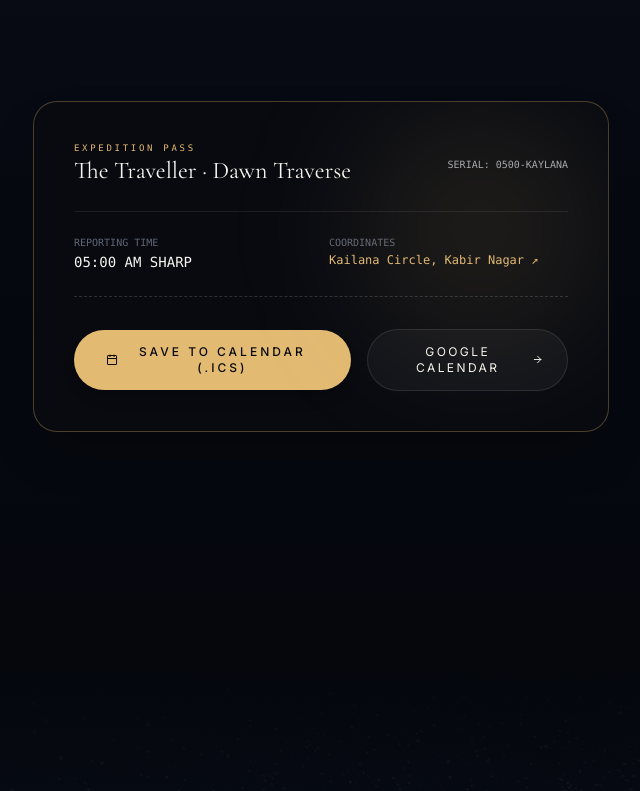
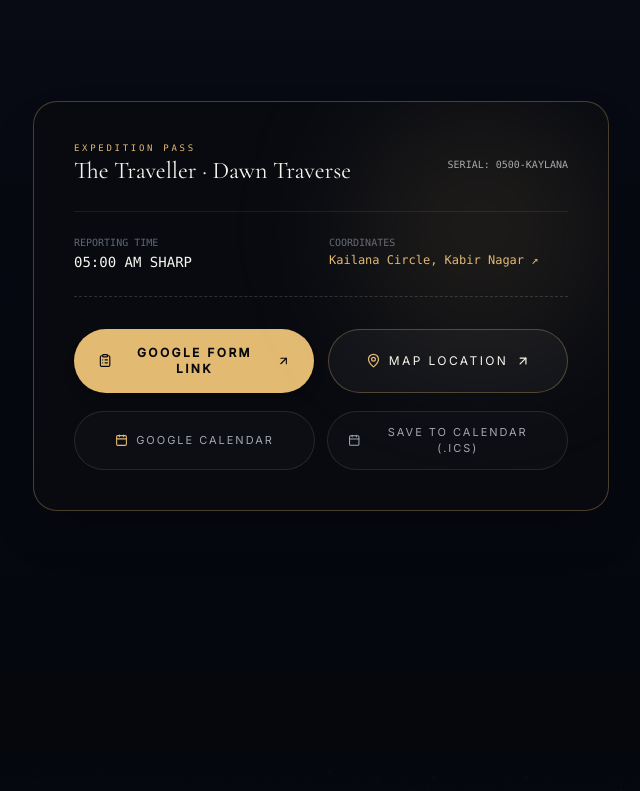
Before and after one commit to Vikash55Kumar/traveller, a Next.js app in the folder traveller-frontend/: page / in a window 1280 px wide. Shown: the part 10909-11700 px from the top of the page, without its empty margins (319-959 px from the left). Built offline with nearby package versions, Linux system fonts and the light colour scheme.

Commit message:
feat: add Google Form Link and Map Location buttons to Expedition Pass

```diff
--- a/traveller-frontend/src/components/arrival/ArrivalSection.tsx
+++ b/traveller-frontend/src/components/arrival/ArrivalSection.tsx
@@ -2,7 +2,7 @@
 
 import React, { useState } from "react";
 import { motion } from "framer-motion";
-import { Calendar, CheckCircle2, ArrowRight } from "lucide-react";
+import { Calendar, CheckCircle2, ArrowUpRight, MapPin, ClipboardList } from "lucide-react";
 import { experience } from "@/content/experience";
 import { generateIcsFile, getGoogleCalendarUrl } from "@/lib/calendar";
 
@@ -96,43 +96,77 @@
           </div>
 
           {/* Actions */}
-          {!saved ? (
-            <div className="flex flex-col sm:flex-row items-center justify-center gap-4">
+          <div className="space-y-3.5">
+            {/* Primary Row: Google Form Link & Map Location */}
+            <div className="grid grid-cols-1 sm:grid-cols-2 gap-3.5">
+              <a
+                href={experience.meta.googleFormUrl}
+                target="_blank"
+                rel="noopener noreferrer"
+                className="px-6 py-4 rounded-full bg-[#E2BA72] text-[#08090C] font-semibold text-xs tracking-[0.2em] uppercase hover:bg-[#F3D089] transition-all duration-300 flex items-center justify-center gap-2 cursor-pointer shadow-lg hover:shadow-[#E2BA72]/20 group"
+              >
+                <ClipboardList size={15} />
+                <span>GOOGLE FORM LINK</span>
+                <ArrowUpRight
+                  size={14}
+                  className="group-hover:translate-x-0.5 group-hover:-translate-y-0.5 transition-transform"
+                />
+              </a>
+
+              <a
+                href={experience.meta.mapsUrl}
+                target="_blank"
+                rel="noopener noreferrer"
+                className="px-6 py-4 rounded-full bg-white/[0.04] text-[#F8F6F0] border border-[#E2BA72]/30 hover:border-[#E2BA72] hover:bg-white/[0.08] text-xs tracking-[0.2em] uppercase transition-all duration-300 flex items-center justify-center gap-2 group"
+              >
+                <MapPin size={15} className="text-[#E2BA72]" />
+                <span>MAP LOCATION</span>
+                <ArrowUpRight
+                  size={14}
+                  className="group-hover:translate-x-0.5 group-hover:-translate-y-0.5 transition-transform"
+                />
+              </a>
+            </div>
+
+            {/* Secondary Row: Calendar Options */}
+            <div className="grid grid-cols-1 sm:grid-cols-2 gap-3 pt-1">
+              <a
+                href={getGoogleCalendarUrl()}
+                target="_blank"
+                rel="noopener noreferrer"
+                onClick={() => setSaved(true)}
+                className="px-5 py-3 rounded-full bg-white/[0.02] text-[#A2A7B0] hover:text-[#F8F6F0] border border-white/10 hover:border-white/20 text-[11px] tracking-[0.18em] uppercase transition-all duration-300 flex items-center justify-center gap-2"
+              >
+                <Calendar size={13} className="text-[#E2BA72]" />
+                <span>GOOGLE CALENDAR</span>
+              </a>
+
               <button
                 type="button"
                 onClick={() => {
                   generateIcsFile();
                   setSaved(true);
                 }}
-                className="w-full sm:w-auto px-8 py-3.5 rounded-full bg-[#E2BA72] text-[#08090C] font-medium text-xs tracking-[0.25em] uppercase hover:bg-[#F3D089] transition-all duration-300 flex items-center justify-center gap-2 cursor-pointer shadow-lg hover:shadow-[#E2BA72]/20"
+                className="px-5 py-3 rounded-full bg-white/[0.02] text-[#A2A7B0] hover:text-[#F8F6F0] border border-white/10 hover:border-white/20 text-[11px] tracking-[0.18em] uppercase transition-all duration-300 flex items-center justify-center gap-2 cursor-pointer"
               >
-                <Calendar size={14} />
+                <Calendar size={13} />
                 <span>SAVE TO CALENDAR (.ICS)</span>
               </button>
+            </div>
 
-              <a
-                href={getGoogleCalendarUrl()}
-                target="_blank"
-                rel="noopener noreferrer"
-                onClick={() => setSaved(true)}
-                className="w-full sm:w-auto px-6 py-3.5 rounded-full bg-white/[0.04] text-[#F8F6F0] border border-white/10 hover:border-white/25 hover:bg-white/[0.08] text-xs tracking-[0.2em] uppercase transition-all duration-300 flex items-center justify-center gap-2"
-              >
-                <span>GOOGLE CALENDAR</span>
-                <ArrowRight size={13} />
-              </a>
-            </div>
-          ) : (
+            {saved && (
               <motion.div
                 initial={{ opacity: 0, scale: 0.95 }}
                 animate={{ opacity: 1, scale: 1 }}
-              className="flex items-center justify-center gap-3 py-2 text-[#E2BA72]"
+                className="flex items-center justify-center gap-2 pt-2 text-[#E2BA72]"
               >
-              <CheckCircle2 size={18} />
-              <span className="text-xs font-mono tracking-widest uppercase">
-                PASS CONFIRMED // SEE YOU AT 5:00 AM
+                <CheckCircle2 size={16} />
+                <span className="text-[11px] font-mono tracking-widest uppercase">
+                  CALENDAR INVITE SAVED // SEE YOU AT 05:00 AM
                 </span>
               </motion.div>
             )}
+          </div>
         </motion.div>
       </div>
     </section>
--- a/traveller-frontend/src/content/experience.ts
+++ b/traveller-frontend/src/content/experience.ts
@@ -4,6 +4,7 @@
     description: string;
     locationName: string;
     mapsUrl: string;
+    googleFormUrl: string;
   };
   navigation: {
     brand: string;
@@ -139,6 +140,7 @@
       "A quiet morning walk of observation and inquiry beginning at Kailana Circle, Kabir Nagar, Jodhpur. Come prepared. The rest is meant to be discovered.",
     locationName: "Kailana Circle, Kabir Nagar, Jodhpur, Rajasthan 342008",
     mapsUrl: "https://maps.google.com/?q=Kailana+Circle,+Kabir+Nagar,+Jodhpur,+Rajasthan+342008",
+    googleFormUrl: "https://forms.google.com",
   },
   navigation: {
     brand: "THE TRAVELLER",
```
Lines whose indentation alone changed are shown as unchanged.
